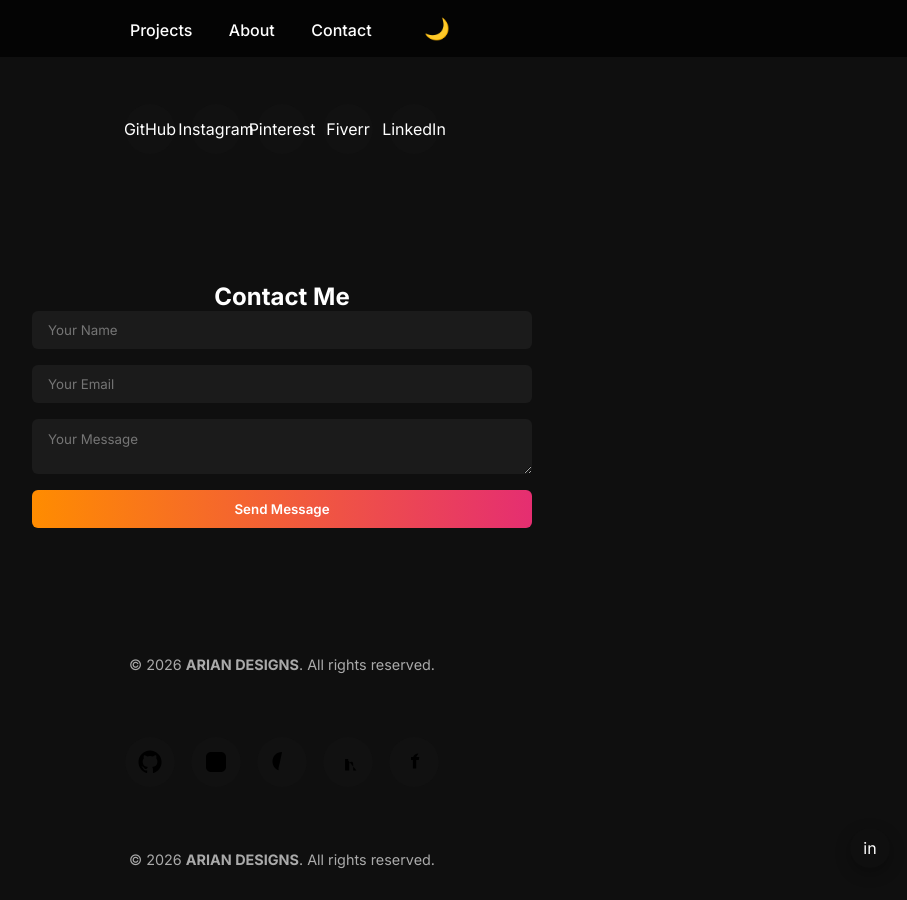
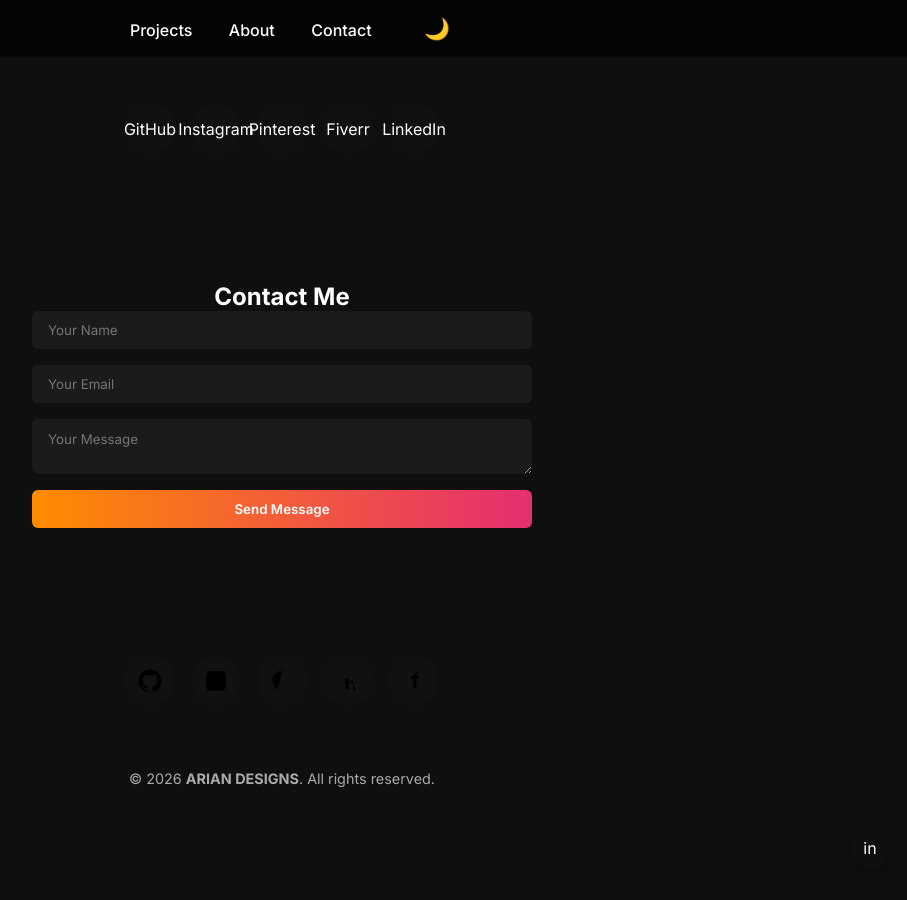
Before and after one commit to ariantechzone-stack/ariantechzone-stack.github.io, a Jekyll site: the page built from index.md, in a window 1280 px wide and 900 px high, scrolled down 1358 px. Shown: the whole window, without its empty margins (358-1265 px from the left). Built offline with Jekyll 4.4.1, drawn with Linux system fonts in a browser that asks for light colours; after the commit the page ends 2177 px from its top, so only the background shows below that.

Commit message:
Update index.md

```diff
--- a/index.md
+++ b/index.md
@@ -75,10 +75,5 @@ title: ARIAN DESIGNS
   </form>
 </section>
 
-<!-- ================= FOOTER ================= -->
-<footer class="site-footer">
-  <p>© 2026 <strong>ARIAN DESIGNS</strong>. All rights reserved.</p>
-</footer>
-
 <!-- ================= MOBILE FLOAT ================= -->
 <a href="https://www.linkedin.com/in/arian-varx-0660b539b" class="mobile-float" aria-label="LinkedIn" target="_blank">in</a>
```
